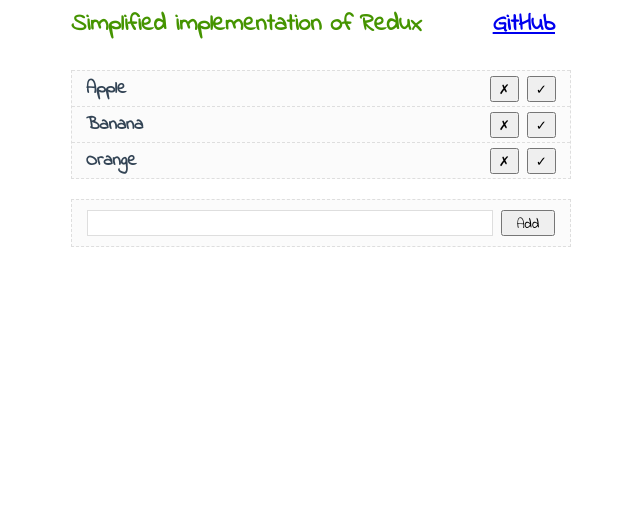
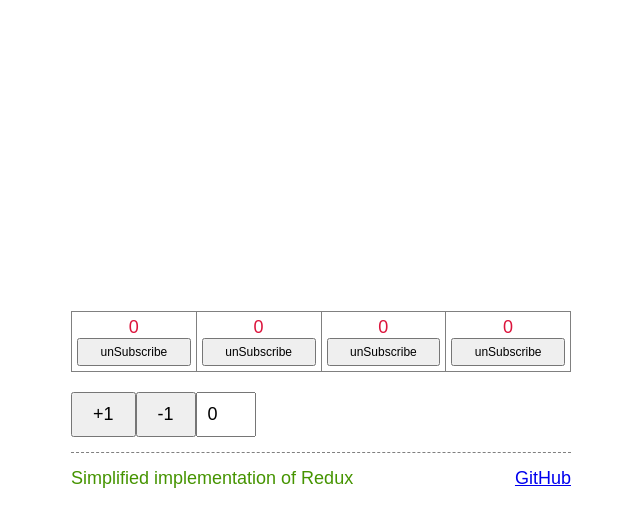
Before and after one commit to frentsel/tinyRedux, a plain HTML site: page index.html in a window 1280 px wide. Shown: the whole page, without its empty margins (319-959 px from the left). Drawn offline with Linux system fonts and the light colour scheme.

Commit message:
fixed basic implementation

```diff
--- a/index.html
+++ b/index.html
@@ -3,28 +3,50 @@
 
 <head>
   <meta charset="UTF-8">
-  <meta name="viewport" content="width=device-width, user-scalable=no, initial-scale=1.0, maximum-scale=1.0, minimum-scale=1.0">
+  <meta name="viewport"
+    content="width=device-width, user-scalable=no, initial-scale=1.0, maximum-scale=1.0, minimum-scale=1.0">
   <meta http-equiv="X-UA-Compatible" content="ie=edge">
   <title>Document</title>
   <link rel="stylesheet" href="./main.css">
-  <script src="./tinyRedux.js" defer></script>
-  <script src="./index.js" defer></script>
 </head>
 
 <body>
-  <b>Simplified implementation of Redux <a href="https://github.com/frentsel/tinyRedux">GitHub</a></b>
-  <div id="list"></div>
-  <div id="input">
-    <input type="text" id="add" autofocus>
-    <button onclick="manager.add()" type="button" class="send">Add</button>
+  <div id="items">
+    <div>
+      <button onclick="subscribe('a', this)">Subscribe</button>
+      <button onclick="unsubscribe('a', this)">unSubscribe</button>
+      <span id="a"></span>
+    </div>
+    <div>
+      <button onclick="subscribe('b', this)">Subscribe</button>
+      <button onclick="unsubscribe('b', this)">unSubscribe</button>
+      <span id="b"></span>
+    </div>
+    <div>
+      <button onclick="subscribe('c', this)">Subscribe</button>
+      <button onclick="unsubscribe('c', this)">unSubscribe</button>
+      <span id="c"></span>
+    </div>
+    <div>
+      <button onclick="subscribe('d', this)">Subscribe</button>
+      <button onclick="unsubscribe('d', this)">unSubscribe</button>
+      <span id="d"></span>
+    </div>
   </div>
-  <script type="text/html" id="tpl">
-    <div class="item">
-      <span>{el}</span>
-      <button class="action" onclick="manager.delete('{el}')">&cross;</button>
-      <button class="action" onclick="manager.update('{el}')">&check;</button>
-    </div>
-  </script>
+
+  <div id="manage">
+    <button onclick="increment()">+1</button>
+    <button onclick="decrement()">-1</button>
+    <input oninput="change(this.value)" type="number" id="input">
+  </div>
+
+  <footer>
+    <span>Simplified implementation of Redux</span>
+    <a href="https://github.com/frentsel/tinyRedux">GitHub</a>
+  </footer>
+
+  <script src="./tinyRedux.js" defer></script>
+  <script src="./index.js" defer></script>
 </body>
 
 </html>
--- a/index.js
+++ b/index.js
@@ -1,57 +1,38 @@
-"use strict";
+'use strict';
 
-var data = [
-  'Apple',
-  'Banana',
-  'Orange'
-];
-
-var store = new Store(data, {
-  GET_ALL: function(state) {
-    return state;
-  },
-  ADD: function(state, item) {
-    state.push(item);
-    return state;
-  },
-  DELETE: function(state, item) {
-    var index = state.indexOf(item);
-    state.splice(index, 1);
-    return state;
-  },
-  UPDATE: function(state, obj) {
-    var index = state.indexOf(obj.key);
-    state[index] = obj.val;
-    return state;
-  }
+const initialState = 0;
+const store = new Store(initialState, {
+  GET_ALL: (state) => state,
+  INCREMENT: (state, payload) => state + 1,
+  DECREMENT: (state, payload) => state - 1,
+  CHANGE: (state, payload) => 1 * payload
 });
 
-var getEl = (id) => document.getElementById(id);
+const set = (id) => document.getElementById(id);
 
-var manager = {
-  add: function() {
-    store.dispatch('ADD', getEl('add').value);
-  },
-  delete: function(id) {
-    store.dispatch('DELETE', id);
-  },
-  update: function(key) {
-    store.dispatch('UPDATE', {
-      key,
-      val: getEl('add').value
-    });
-  },
-  list: function(data) {
+const increment = () => store.dispatch('INCREMENT');
+const decrement = () => store.dispatch('DECREMENT');
+const change = (number) => store.dispatch('CHANGE', number);
 
-    var tpl = getEl('tpl').innerHTML;
-    getEl('list').innerHTML = '';
-    data.map(function(el) {
-      getEl('list').innerHTML += tpl.split('{el}').join(el);
-    });
-  }
+const subscribers = {
+  a: store.subscribe((state) => set('a').innerText = state),
+  b: store.subscribe((state) => set('b').innerText = state),
+  c: store.subscribe((state) => set('c').innerText = state),
+  d: store.subscribe((state) => set('d').innerText = state),
+  input: store.subscribe((state) => set('input').value = state),
+}
+
+const toggle = (el) => {
+  el.parentElement.classList.toggle('active');
+}
+
+const subscribe = (key, el) => {
+  subscribers[key] = store.subscribe((state) => set(key).innerText = state);
+  toggle(el);
+};
+const unsubscribe = (key, el) => {
+  subscribers[key].unsubscribe();
+  toggle(el);
 };
 
-store.subscribe(manager.list);
-store.subscribe(console.log);
-
 store.dispatch('GET_ALL');
--- a/main.css
+++ b/main.css
@@ -1,90 +1,88 @@
-@import url( 'https://fonts.googleapis.com/css?family=Indie+Flower');
+* {
+	outline   : none;
+	box-sizing: border-box;
+	margin    : 0;
+	padding   : 0;
+    font-size: 18px;
+}
 
-* {
-  font-family: 'Indie Flower', arial;
-  outline: none;
-  box-sizing: border-box;
-  margin: 0;
-  padding: 0;
+html, body {
+    height: 100%;
 }
 
 body {
-  margin: 0 auto;
-  width: 500px;
-  font-family: 'Indie Flower', arial;
-  font-size: 20px;
-  font-weight: 700;
-  color: #345;
+    margin: 0 auto;
+    width: 500px;
+    font-family: arial;
+    color: #345;
+    display: flex;
+	flex-direction: column;
+	justify-content: center;
 }
 
-a {
-  float: right;
-  margin-right: 16px;
+#items {
+	display: grid;
+    grid-gap: 1px;
+    background: gray;
+    border: 1px solid gray;
+    grid-template-columns: repeat(4, 1fr);
 }
 
-b {
-  font-size: 24px;
-  color: #459400;
-  display: block;
-  height: 50px;
-  line-height: 50px;
+#items>div {
+    padding: 5px;
+    color: crimson;
+    flex-grow: 1;
+    text-align: center;
+	background: white;
+	display: flex;
+    flex-direction: column-reverse;
 }
 
-#list {
-  margin: 20px 0;
-  border-right: 1px dashed #dedede;
-  border-bottom: 1px dashed #dedede;
-  border-left: 1px dashed #dedede;
-  background: rgba(249, 249, 249, 0.62);
+#items button {
+    font-size: 12px;
+    padding: 5px;
 }
 
-#list:empty {
-  display: none;
+span {
+	display: block;
 }
 
-.item {
-  border-top: 1px dashed #dedede;
-  padding: 0 14px;
-  font-size: 18px;
-  display: flex;
-  height: 36px;
-  align-items: center;
+#manage {
+	display   : flex;
+	margin-top: 20px;
 }
 
-.item span {
-  flex-grow: 1;
+#manage button {
+	display: block;
+	padding: 0 20px;
+}
+
+button:nth-child(2) {
+	display: block;
+}
+
+button:first-child {
+	display: none;
+}
+
+.active button:first-child {
+	display: block;
+}
+
+.active button:nth-child(2) {
+	display: none;
 }
 
 #input {
-  display: flex;
-  border: 1px dashed #dedede;
-  padding: 10px 15px;
-  background: #fbfbfb;
-  margin-top: 20px;
+	padding  : 10px;
+	max-width: 60px;
 }
 
-#add {
-  border: 1px solid #dedede;
-  padding: 0 5px;
-  font-size: 15px;
-  font-weight: bold;
-  flex-grow: 1;
+footer {
+    color: #459400;
+    display: flex;
+    justify-content: space-between;
+    border-top: 1px dashed gray;
+    margin-top: 15px;
+    padding-top: 15px;
 }
-
-button,
-input {
-  height: 26px;
-  float: left;
-  line-height: 26px;
-}
-
-button {
-  cursor: pointer;
-  padding: 0 7px;
-  margin-left: 8px;
-}
-
-button.send {
-  width: 54px;
-  font-size: 14px;
-}
--- a/tinyRedux.js
+++ b/tinyRedux.js
@@ -1,21 +1,20 @@
-var Store = function(initialState = [], _actions = {}) {
+const Store = function(state = [], actions = {}) {
 
-  const actions = {};
-  const subscribers = [];
-  let state = initialState.slice(0);
+  let subscribers = [];
 
-  for (const key in _actions) {
-    actions[key] = _actions[key].bind(this);
-  }
+  this.getState = () => state;
 
-  this.getState = () => state.slice(0);
-
-  this.subscribe = (subsriber) => subscribers.push(subsriber);
-
-  this.dispatch = (type, item) => {
-    state = actions[type](state, item || {});
-    subscribers.forEach((subsriber) => subsriber(state.slice(0)));
+  this.subscribe = (subscriber) => {
+    subscribers.push(subscriber);
+    return {
+      unsubscribe: () => {
+        subscribers = subscribers.filter((_subscriber) => _subscriber.toString() !== subscriber.toString());
+      }
+    };
   };
 
-  return this;
+  this.dispatch = (action, payload = {}) => {
+    state = actions[action](state, payload);
+    subscribers.forEach((subsriber) => subsriber(state));
+  };
 };
```
